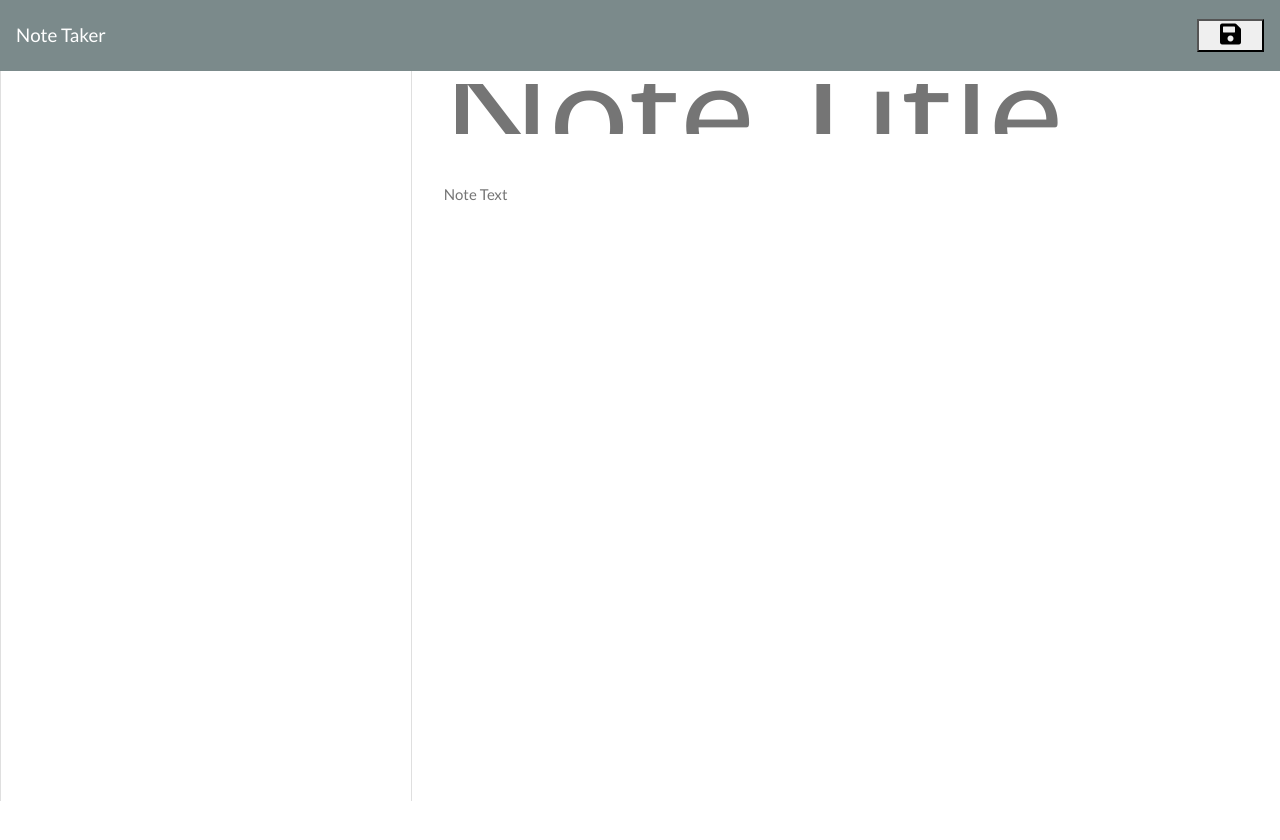
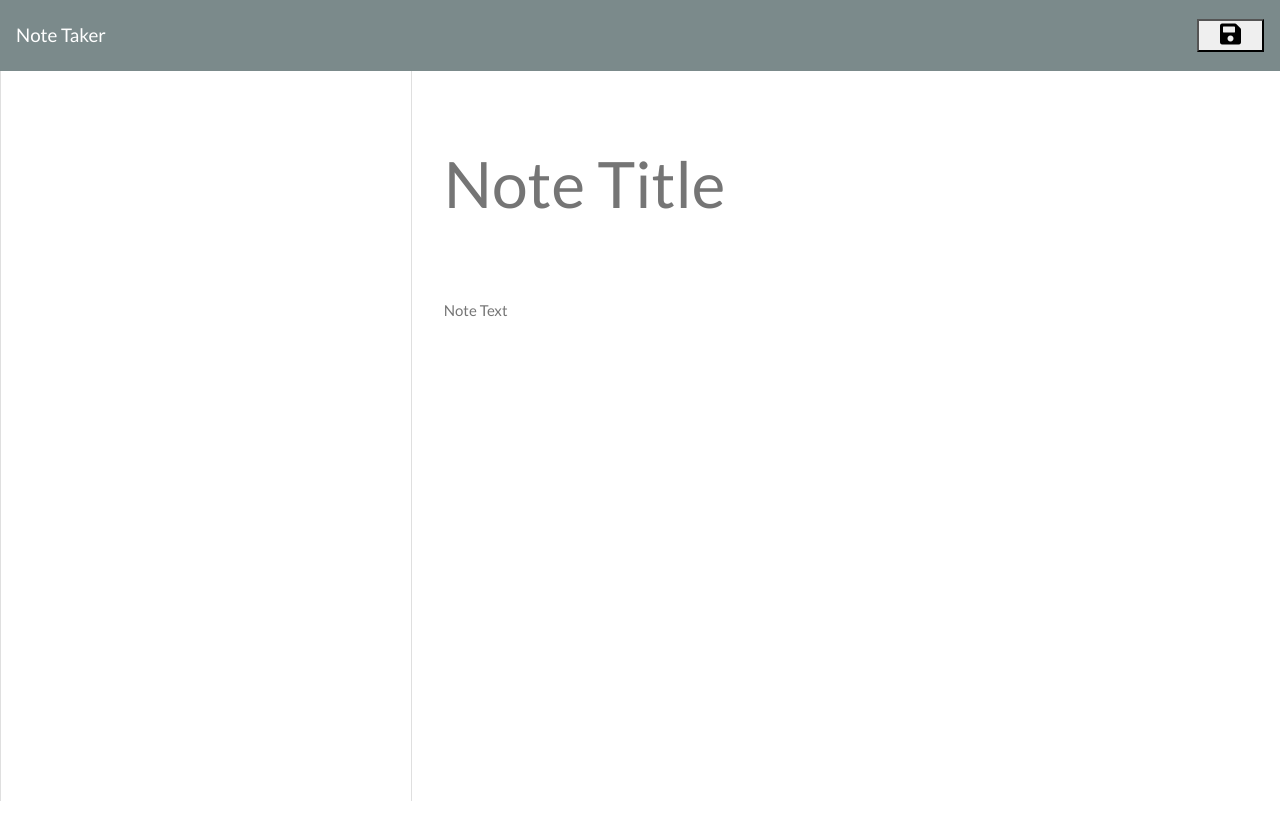
Before and after one commit to Paulopearce/notes-app, a website: page public/notes.html in a window 1280 px wide. Drawn offline with nearby package versions, Linux system fonts and the light colour scheme; no server answers.

Commit message:
Updated font

```diff
--- a/public/styles.css
+++ b/public/styles.css
@@ -25,9 +25,9 @@ html, body {
 }
 
 .note-title {
-  height: 50px;
+  height: 200px;
   margin-top: 13px;
-  font-size: 11vw;
+  font-size: 5vw;
 }
 
 .note-title:read-only, .note-textarea:read-only {
```
Also changed, not shown: README.md, public/README.md (added).
